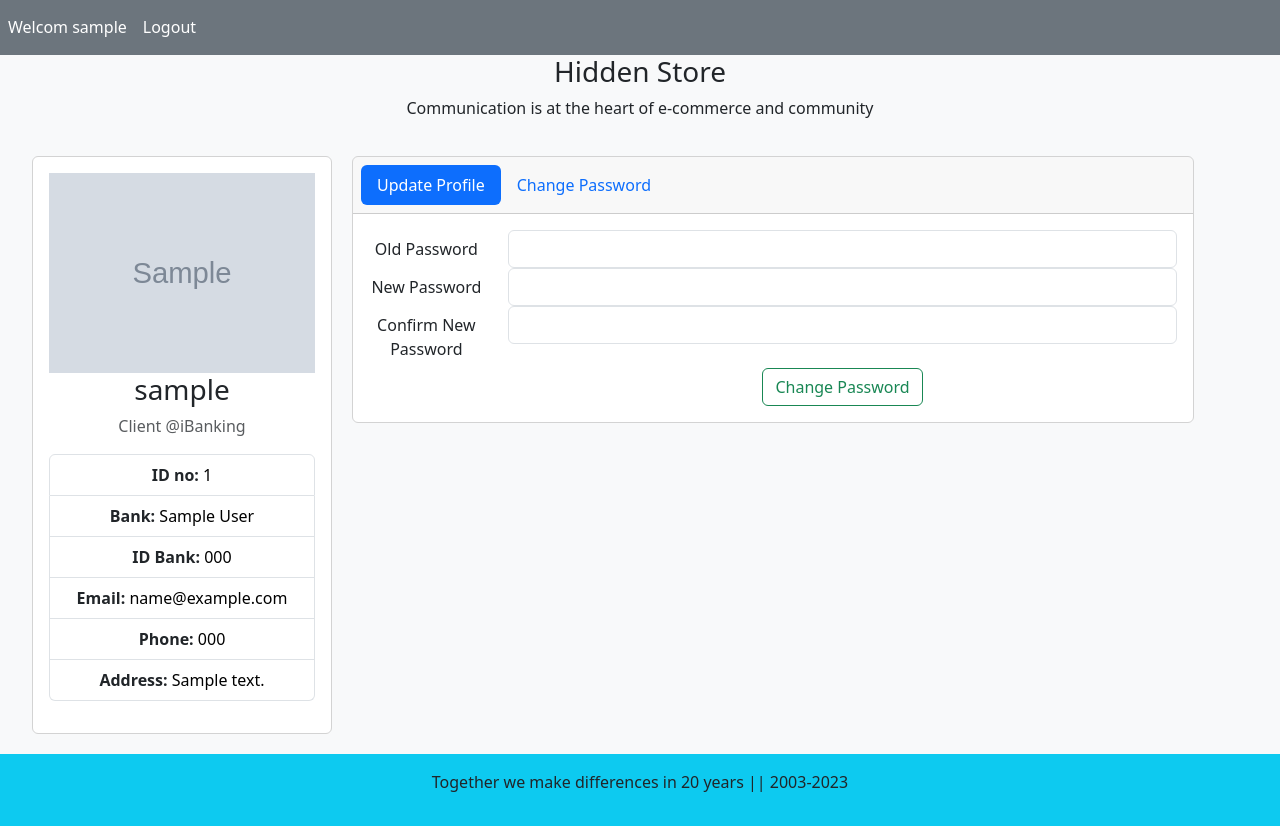
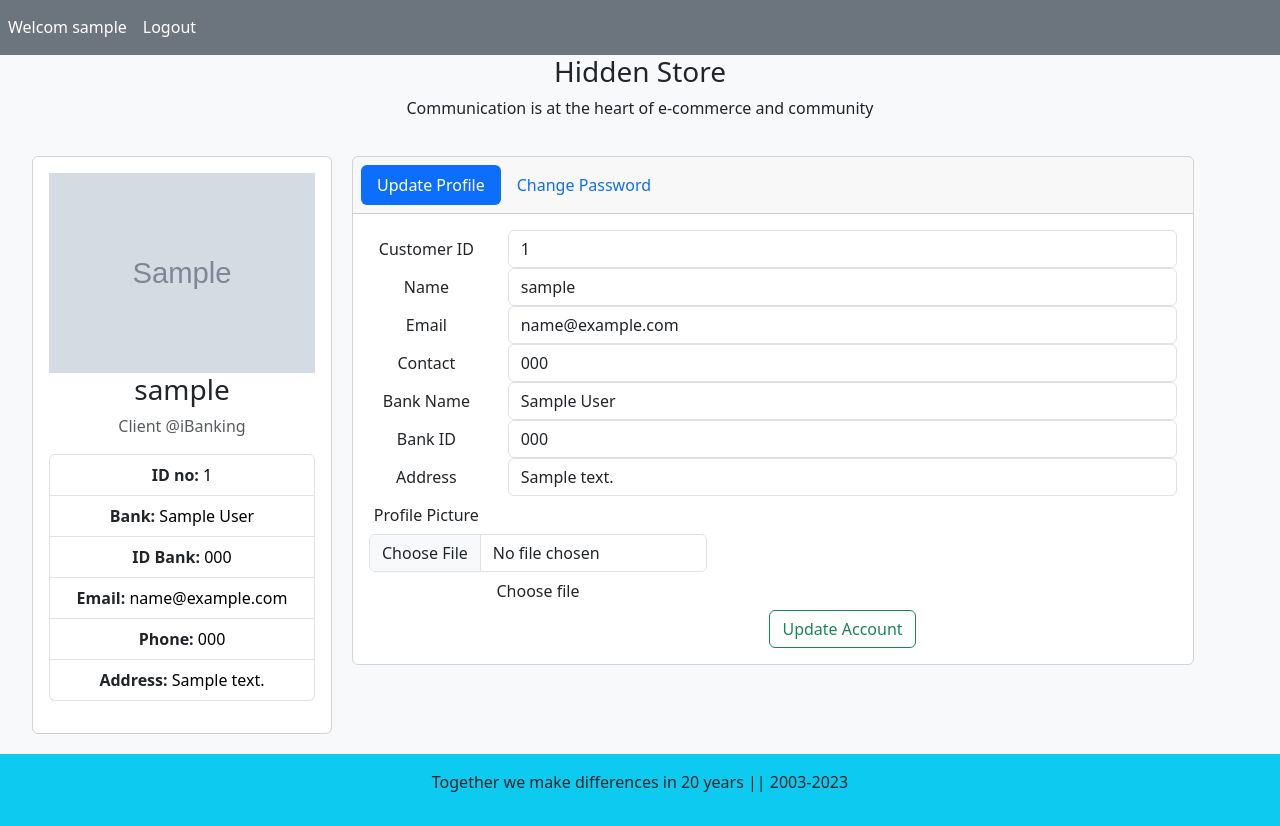
Before and after one commit to tqanh123/E-Commercial_Platform, a PHP site: page /user_area/profile.php in a window 1280 px wide. Shown: the part 80-906 px from the top of the page. Run offline with PHP 8.4, Linux system fonts and the light colour scheme; the visitor is signed in with stand-in values (Sample User, id 1); tables that the repository leaves empty hold one stand-in row (values such as "Sample post"); grey boxes marked "Sample" are stand-in pictures.

Commit message:
update profile

```diff
--- a/EcommerceWebsite/includes/connect.php
+++ b/EcommerceWebsite/includes/connect.php
@@ -18,13 +18,16 @@
     $cart_id = $_GET['c_id'];
     $sql = "SELECT * FROM `cartitem` WHERE cart_ID = '$cart_id' and product_id = '$product_ID'";
     $res = mysqli_query($conn, $sql);
+
     $sqlcart = "SELECT * FROM `cartitem` WHERE cart_ID = '$cart_id'";
     $total_cart = mysqli_query($conn, $sqlcart);
     $cart_num = mysqli_num_rows($total_cart);
+
     $sqlP = "SELECT * FROM `Product`
              WHERE Product_ID = '$product_ID'";
     $resP = mysqli_query($conn, $sqlP);
     $row = mysqli_fetch_assoc($resP);
+
     if (mysqli_num_rows($res) > 0) {
         $incart = "already in cart";
         echo json_encode(["num_cart" => $cart_num, "in_cart" => $incart]);
@@ -34,13 +37,9 @@
         echo json_encode(["num_cart" => $cart_num, "in_cart" => $incart]);
     }
     else {
-
         $price = $row['Price'];
-        $insert = "INSERT INTO `cartitem`(Cart_ID, Product_ID, Cart_Item_Quantity, Cart_Item_Price, Create_At, Update_At)
-                    VALUES('$cart_id', '$product_ID', 1, '$price', NOW(), NOW())";
-        $update_product = "UPDATE Product SET Product_Quantity = Product_Quantity - 1
-                            WHERE Product_ID = '$product_ID'";
-        $update = mysqli_query($conn, $update_product);
+        $insert = "INSERT INTO `cartitem`(Cart_ID, Product_ID, Cart_Item_Quantity, Cart_Item_Price, Update_At)
+                    VALUES('$cart_id', '$product_ID', 1, '$price', NOW())";
 
         if ($conn -> query($insert)) {
             $cart_num += 1;
@@ -61,9 +60,6 @@
         $select = "SELECT * FROM `cartitem` WHERE ";
         $num = mysqli_query($conn, $select);
         $row = mysqli_fetch_assoc($num);
-        $update_product = "UPDATE Product SET Product_Quantity = Product_Quantity + 1
-                                          WHERE Product_ID = '". $row['Product_ID'] ."'";
-        $update = mysqli_query($conn, $update_product);
         $incart = "Remove from cart";
         echo json_encode(["num_cart" => -1, "in_cart" => $incart]);
     }
--- a/EcommerceWebsite/user_area/profile.php
+++ b/EcommerceWebsite/user_area/profile.php
@@ -219,7 +219,7 @@
                                 <div class="card-body">
                                     <div class="tab-content">
                                         <!-- / Update Profile -->
-                                        <div class="tab-pane" id="update_Profile">
+                                        <div class="tab-pane active" id="update_Profile">
                                             <form method="post" enctype="multipart/form-data" class="form-horizontal">
                                             <div class="form-group row">
                                                     <label for="inputName2" class="col-sm-2 col-form-label">Customer ID</label>
@@ -265,10 +265,10 @@
                                                 </div>
                                                 <div class="form-group row">
                                                     <label for="inputName2" class="col-sm-2 col-form-label">Profile Picture</label>
-                                                    <div class="input-group col-sm-10">
+                                                    <div class="input-group col-sm-8">
                                                         <div class="custom-file">
                                                             <input type="file" name="profile_pic" class=" form-control custom-file-input" id="exampleInputFile">
-                                                            <label class="custom-file-label  col-form-label" for="exampleInputFile">Choose file</label>
+                                                            <label class="custom-file-label col-form-label" for="exampleInputFile">Choose file</label>
                                                         </div>
                                                     </div>
                                                 </div>
@@ -280,7 +280,7 @@
                                             </form>
                                         </div>
                                         <!-- /Change Password -->
-                                        <div class="tab-pane active" id="Change_Password">
+                                        <div class="tab-pane" id="Change_Password">
                                             <form method="post" class="form-horizontal">
 
                                                 <div class="form-group row">
@@ -334,3 +334,41 @@
 
 </body>
 </html>
+
+<script>
+    // Select all nav items
+    var navItems = document.querySelectorAll('.nav-item .nav-link');
+
+    // Add click event listener to each nav item
+    navItems.forEach(function(navItem) {
+        navItem.addEventListener('click', function(event) {
+            // Remove active class from all nav items
+            navItems.forEach(function(navItem) {
+                navItem.classList.remove('active');
+            });
+
+            // Add active class to clicked nav item
+            event.target.classList.add('active');
+        });
+    });
+
+    window.addEventListener( 'popstate', function(event) {
+        var tabPanes = document.querySelectorAll('.tab-pane');
+
+        // Remove active class from all nav items
+        tabPanes.forEach(function(tab) {
+            tab.classList.remove('active');
+        });
+
+        // select element with id
+        if (window.location.hash === '#update_Profile') {
+            var specificTab = document.getElementById('update_Profile');
+        }
+        if (window.location.hash === '#Change_Password') {
+            var specificTab = document.getElementById('Change_Password');
+        }
+
+        // add active class for specific element
+        specificTab.classList.add('active');
+    });
+</script>
```
Also changed, not shown: EcommerceWebsite/Seller/add_product.php (+10 -9 lines).
